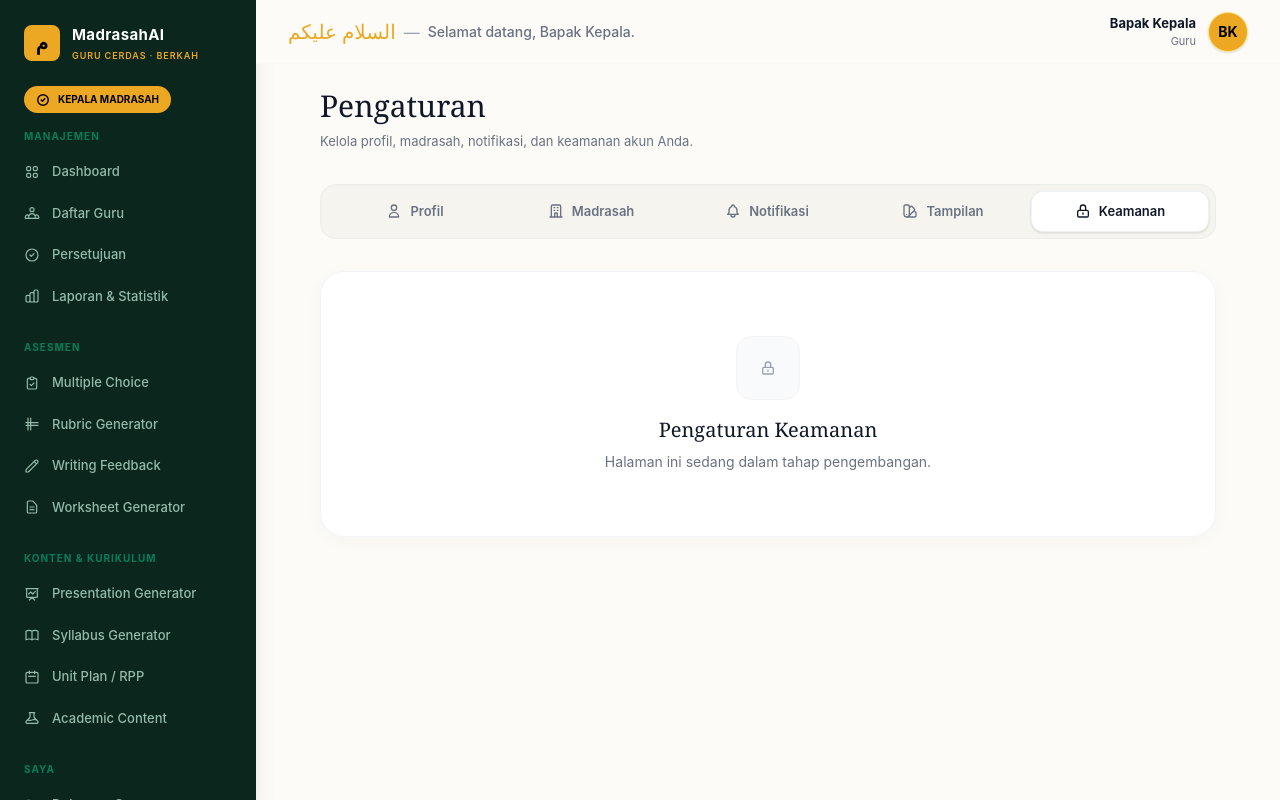
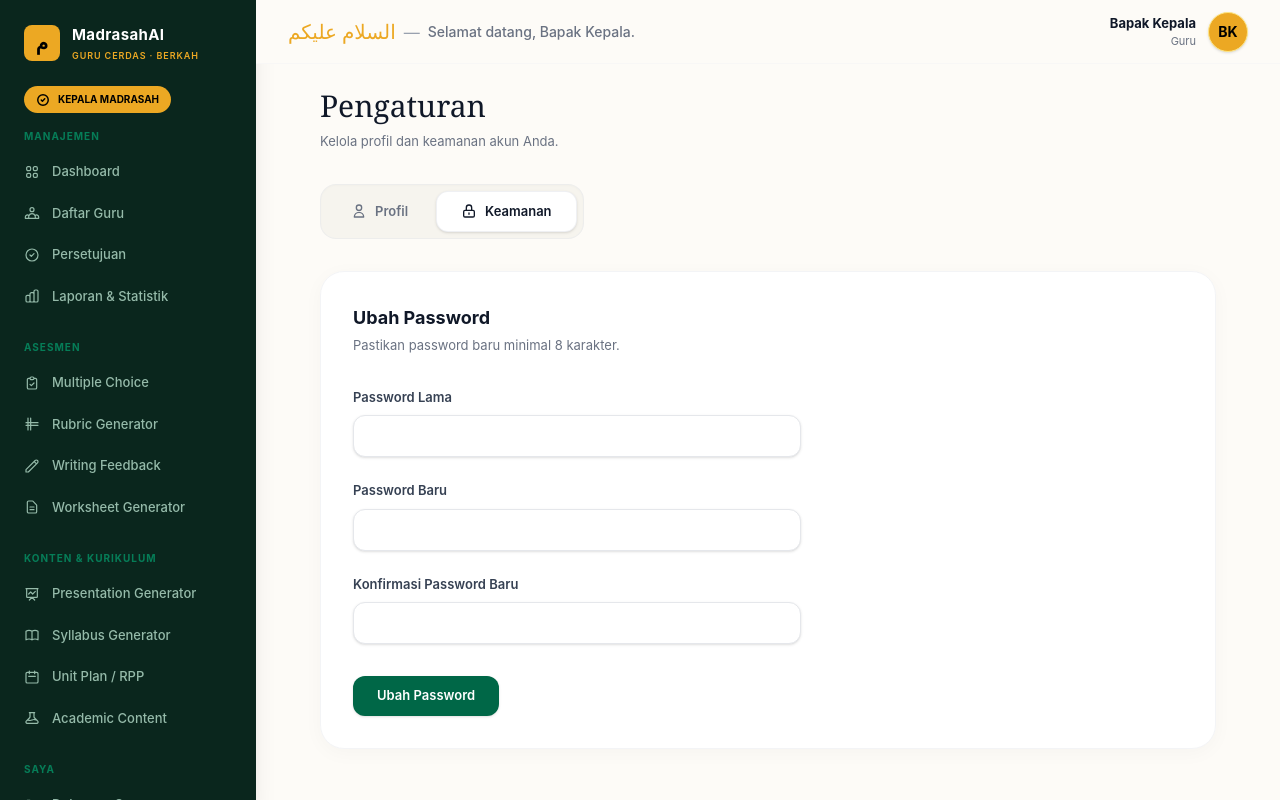
Before and after one commit to sanddyyaure14/project_madrasah, a Next.js app in the folder frontend-web/: page /dashboard/kepsek/settings in a window 1280 px wide. Both pictures are taken after a click on the button "Keamanan". Built offline with nearby package versions, Linux system fonts and the light colour scheme; no server answers.

Commit message:
membenarkan setting kepsek

```diff
--- a/frontend-web/src/app/dashboard/kepsek/settings/page.js
+++ b/frontend-web/src/app/dashboard/kepsek/settings/page.js
@@ -2,38 +2,127 @@
 
 import { useState, useEffect } from "react";
 
-export default function SettingsPage() {
+const API_URL = process.env.NEXT_PUBLIC_API_URL || "";
+
+export default function KepsekSettingsPage() {
   const [activeTab, setActiveTab] = useState("Profil");
-  const [user, setUser] = useState({
-    nama_lengkap: "K.H. Abdullah Rahman, M.Pd.",
-    email: "kepala@madrasah.id",
-    role: "kepala_sekolah"
+
+  // ── Profil state ──────────────────────────────────────────────────────────
+  const [namaLengkap, setNamaLengkap] = useState("");
+  const [email, setEmail]             = useState("");
+  const [noHp, setNoHp]               = useState("");
+  const [nip, setNip]                 = useState("");
+  const [loadingProfile, setLoadingProfile] = useState(true);
+  const [savingProfile, setSavingProfile]   = useState(false);
+  const [profileMsg, setProfileMsg]         = useState({ type: "", text: "" });
+
+  // ── Password state ────────────────────────────────────────────────────────
+  const [passwordLama, setPasswordLama]   = useState("");
+  const [passwordBaru, setPasswordBaru]   = useState("");
+  const [konfirmasi, setKonfirmasi]       = useState("");
+  const [savingPw, setSavingPw]           = useState(false);
+  const [pwMsg, setPwMsg]                 = useState({ type: "", text: "" });
+
+  const tabs = [
+    { id: "Profil",    icon: <svg className="w-4 h-4" fill="none" stroke="currentColor" viewBox="0 0 24 24"><path strokeLinecap="round" strokeLinejoin="round" strokeWidth={2} d="M16 7a4 4 0 11-8 0 4 4 0 018 0zM12 14a7 7 0 00-7 7h14a7 7 0 00-7-7z" /></svg> },
+    { id: "Keamanan",  icon: <svg className="w-4 h-4" fill="none" stroke="currentColor" viewBox="0 0 24 24"><path strokeLinecap="round" strokeLinejoin="round" strokeWidth={2} d="M12 15v2m-6 4h12a2 2 0 002-2v-6a2 2 0 00-2-2H6a2 2 0 00-2 2v6a2 2 0 002 2zm10-10V7a4 4 0 00-8 0v4h8z" /></svg> },
+  ];
+
+  const getInitials = (name) =>
+    name?.split(" ").map(n => n[0]).join("").substring(0, 2).toUpperCase() || "KA";
+
+  // ── Fetch profil dari backend ─────────────────────────────────────────────
+  useEffect(() => {
+    const fetchProfile = async () => {
+      setLoadingProfile(true);
+      try {
+        const token = sessionStorage.getItem("accessToken");
+        if (!token) return;
+        const res = await fetch(`${API_URL}/api/kepsek/profile`, {
+          headers: { Authorization: `Bearer ${token}` },
         });
-
-  useEffect(() => {
-    try {
-      const userData = JSON.parse(sessionStorage.getItem("user"));
-      if (userData) {
-        setUser(userData);
+        const json = await res.json();
+        if (json.success && json.data) {
+          const d = json.data;
+          setNamaLengkap(d.nama_lengkap || "");
+          setEmail(d.email || "");
+          setNoHp(d.no_hp || "");
+          setNip(d.nip || "");
+          // Simpan ke sessionStorage supaya sidebar langsung update
+          const stored = JSON.parse(sessionStorage.getItem("user") || "{}");
+          sessionStorage.setItem("user", JSON.stringify({ ...stored, ...d }));
         }
-    } catch (e) {}
+      } catch (e) {
+        console.error("Gagal fetch profil:", e);
+      } finally {
+        setLoadingProfile(false);
+      }
+    };
+    fetchProfile();
   }, []);
 
-  const tabs = [
-    { id: "Profil", icon: <svg className="w-4 h-4" fill="none" stroke="currentColor" viewBox="0 0 24 24"><path strokeLinecap="round" strokeLinejoin="round" strokeWidth={2} d="M16 7a4 4 0 11-8 0 4 4 0 018 0zM12 14a7 7 0 00-7 7h14a7 7 0 00-7-7z" /></svg> },
-    { id: "Madrasah", icon: <svg className="w-4 h-4" fill="none" stroke="currentColor" viewBox="0 0 24 24"><path strokeLinecap="round" strokeLinejoin="round" strokeWidth={2} d="M19 21V5a2 2 0 00-2-2H7a2 2 0 00-2 2v16m14 0h2m-2 0h-5m-9 0H3m2 0h5M9 7h1m-1 4h1m4-4h1m-1 4h1m-5 10v-5a1 1 0 011-1h2a1 1 0 011 1v5m-4 0h4" /></svg> },
-    { id: "Notifikasi", icon: <svg className="w-4 h-4" fill="none" stroke="currentColor" viewBox="0 0 24 24"><path strokeLinecap="round" strokeLinejoin="round" strokeWidth={2} d="M15 17h5l-1.405-1.405A2.032 2.032 0 0118 14.158V11a6.002 6.002 0 00-4-5.659V5a2 2 0 10-4 0v.341C7.67 6.165 6 8.388 6 11v3.159c0 .538-.214 1.055-.595 1.436L4 17h5m6 0v1a3 3 0 11-6 0v-1m6 0H9" /></svg> },
-    { id: "Tampilan", icon: <svg className="w-4 h-4" fill="none" stroke="currentColor" viewBox="0 0 24 24"><path strokeLinecap="round" strokeLinejoin="round" strokeWidth={2} d="M7 21a4 4 0 01-4-4V5a2 2 0 012-2h4a2 2 0 012 2v12a4 4 0 01-4 4zm0 0h12a2 2 0 002-2v-4a2 2 0 00-2-2h-2.343M11 7.343l1.657-1.657a2 2 0 012.828 0l2.829 2.829a2 2 0 010 2.828l-8.486 8.485M7 17h.01" /></svg> },
-    { id: "Keamanan", icon: <svg className="w-4 h-4" fill="none" stroke="currentColor" viewBox="0 0 24 24"><path strokeLinecap="round" strokeLinejoin="round" strokeWidth={2} d="M12 15v2m-6 4h12a2 2 0 002-2v-6a2 2 0 00-2-2H6a2 2 0 00-2 2v6a2 2 0 002 2zm10-10V7a4 4 0 00-8 0v4h8z" /></svg> }
-  ];
-
-  const getInitials = (name) => {
-    return name?.split(" ").map(n => n[0]).join("").substring(0, 2).toUpperCase() || "KA";
+  // ── Simpan profil ─────────────────────────────────────────────────────────
+  const handleSaveProfile = async (e) => {
+    e.preventDefault();
+    if (!namaLengkap.trim()) {
+      setProfileMsg({ type: "error", text: "Nama lengkap wajib diisi." });
+      return;
+    }
+    setSavingProfile(true);
+    setProfileMsg({ type: "", text: "" });
+    try {
+      const token = sessionStorage.getItem("accessToken");
+      const res = await fetch(`${API_URL}/api/kepsek/profile`, {
+        method: "PUT",
+        headers: { "Content-Type": "application/json", Authorization: `Bearer ${token}` },
+        body: JSON.stringify({ nama_lengkap: namaLengkap.trim(), no_hp: noHp.trim() || null, nip: nip.trim() || null }),
+      });
+      const json = await res.json();
+      if (!res.ok) throw new Error(json.message || "Gagal menyimpan profil.");
+      // Update sessionStorage
+      const stored = JSON.parse(sessionStorage.getItem("user") || "{}");
+      sessionStorage.setItem("user", JSON.stringify({ ...stored, nama_lengkap: namaLengkap.trim() }));
+      setProfileMsg({ type: "success", text: "Profil berhasil diperbarui." });
+    } catch (err) {
+      setProfileMsg({ type: "error", text: err.message });
+    } finally {
+      setSavingProfile(false);
+    }
   };
 
-  const handleSave = (e) => {
+  // ── Ganti password ────────────────────────────────────────────────────────
+  const handleChangePassword = async (e) => {
     e.preventDefault();
-    alert("Profil berhasil diperbarui!");
+    if (!passwordLama || !passwordBaru || !konfirmasi) {
+      setPwMsg({ type: "error", text: "Semua field wajib diisi." });
+      return;
+    }
+    if (passwordBaru !== konfirmasi) {
+      setPwMsg({ type: "error", text: "Password baru dan konfirmasi tidak cocok." });
+      return;
+    }
+    if (passwordBaru.length < 8) {
+      setPwMsg({ type: "error", text: "Password baru minimal 8 karakter." });
+      return;
+    }
+    setSavingPw(true);
+    setPwMsg({ type: "", text: "" });
+    try {
+      const token = sessionStorage.getItem("accessToken");
+      const res = await fetch(`${API_URL}/api/guru/change-password`, {
+        method: "PUT",
+        headers: { "Content-Type": "application/json", Authorization: `Bearer ${token}` },
+        body: JSON.stringify({ password_lama: passwordLama, password_baru: passwordBaru }),
+      });
+      const json = await res.json();
+      if (!res.ok) throw new Error(json.message || "Gagal mengubah password.");
+      setPwMsg({ type: "success", text: "Password berhasil diubah." });
+      setPasswordLama(""); setPasswordBaru(""); setKonfirmasi("");
+    } catch (err) {
+      setPwMsg({ type: "error", text: err.message });
+    } finally {
+      setSavingPw(false);
+    }
   };
 
   return (
@@ -42,17 +131,19 @@ export default function SettingsPage() {
       {/* Header */}
       <div>
         <h1 className="text-3xl font-serif text-gray-900 m-0">Pengaturan</h1>
-        <p className="text-[13px] text-gray-500 m-0 mt-2">Kelola profil, madrasah, notifikasi, dan keamanan akun Anda.</p>
+        <p className="text-[13px] text-gray-500 m-0 mt-2">Kelola profil dan keamanan akun Anda.</p>
       </div>
 
       {/* Tabs */}
-      <div className="flex items-center justify-between bg-[#F6F4EE] p-1.5 rounded-2xl border border-gray-200/50 shadow-[inset_0_1px_2px_rgba(0,0,0,0.02)] overflow-x-auto hidden-scrollbar">
+      <div className="flex items-center gap-1 bg-[#F6F4EE] p-1.5 rounded-2xl border border-gray-200/50 shadow-[inset_0_1px_2px_rgba(0,0,0,0.02)] w-fit">
         {tabs.map((tab) => (
           <button
             key={tab.id}
             onClick={() => setActiveTab(tab.id)}
-            className={`flex items-center justify-center gap-2 px-6 py-2.5 rounded-xl text-[13px] font-semibold transition-all flex-1 whitespace-nowrap ${
-              activeTab === tab.id ? "bg-white text-gray-900 shadow-sm border border-gray-200/60" : "text-gray-500 hover:text-gray-700 hover:bg-white/40"
+            className={`flex items-center gap-2 px-6 py-2.5 rounded-xl text-[13px] font-semibold transition-all whitespace-nowrap ${
+              activeTab === tab.id
+                ? "bg-white text-gray-900 shadow-sm border border-gray-200/60"
+                : "text-gray-500 hover:text-gray-700 hover:bg-white/40"
             }`}
           >
             {tab.icon}
@@ -61,32 +152,41 @@ export default function SettingsPage() {
         ))}
       </div>
 
-      {/* Profil Akun Section */}
+      {/* ── TAB PROFIL ── */}
       {activeTab === "Profil" && (
-        <div className="bg-white rounded-3xl shadow-[0_4px_20px_rgb(0,0,0,0.03)] border border-gray-100 p-8 animate-in fade-in slide-in-from-bottom-2 duration-300">
-
+        <div className="bg-white rounded-3xl shadow-[0_4px_20px_rgb(0,0,0,0.03)] border border-gray-100 p-8">
           <div className="mb-8">
             <h3 className="text-lg font-bold text-gray-900 m-0">Profil Akun</h3>
             <p className="text-[13px] text-gray-500 m-0 mt-1">Informasi yang akan tampil di seluruh aplikasi.</p>
           </div>
 
+          {/* Avatar */}
           <div className="flex items-center gap-4 mb-10">
             <div className="w-16 h-16 rounded-full bg-[#ECA823] text-black font-bold flex items-center justify-center text-xl shadow-sm border-2 border-amber-200">
-              {getInitials(user.nama_lengkap)}
+              {getInitials(namaLengkap)}
             </div>
             <div>
-              <h4 className="text-[15px] font-bold text-gray-900 m-0">{user.nama_lengkap}</h4>
-              <p className="text-[13px] text-gray-500 m-0 mt-0.5">{user.role === 'kepala_sekolah' ? 'Kepala Madrasah' : 'Guru'}</p>
+              <h4 className="text-[15px] font-bold text-gray-900 m-0">{namaLengkap || "—"}</h4>
+              <p className="text-[13px] text-gray-500 m-0 mt-0.5">Kepala Madrasah</p>
             </div>
           </div>
 
-          <form onSubmit={handleSave} className="space-y-6">
+          {loadingProfile ? (
+            <div className="flex items-center gap-2 text-sm text-gray-400 py-4">
+              <span className="w-4 h-4 border-2 border-gray-300 border-t-emerald-500 rounded-full animate-spin" />
+              Memuat profil...
+            </div>
+          ) : (
+            <form onSubmit={handleSaveProfile} className="space-y-6">
               <div className="grid grid-cols-1 md:grid-cols-2 gap-6">
                 <div>
-                <label className="block text-[13px] text-gray-700 mb-2 font-semibold">Nama Lengkap</label>
+                  <label className="block text-[13px] text-gray-700 mb-2 font-semibold">
+                    Nama Lengkap <span className="text-red-500">*</span>
+                  </label>
                   <input
                     type="text"
-                  defaultValue={user.nama_lengkap}
+                    value={namaLengkap}
+                    onChange={e => setNamaLengkap(e.target.value)}
                     className="w-full px-4 py-2.5 bg-white rounded-xl border border-gray-200 text-sm focus:outline-none focus:ring-2 focus:ring-emerald-500/20 focus:border-emerald-500 transition-all shadow-sm"
                   />
                 </div>
@@ -94,59 +194,118 @@ export default function SettingsPage() {
                   <label className="block text-[13px] text-gray-700 mb-2 font-semibold">Email</label>
                   <input
                     type="email"
-                  defaultValue={user.email}
-                  className="w-full px-4 py-2.5 bg-white rounded-xl border border-gray-200 text-sm focus:outline-none focus:ring-2 focus:ring-emerald-500/20 focus:border-emerald-500 transition-all shadow-sm"
+                    value={email}
+                    readOnly
+                    className="w-full px-4 py-2.5 bg-gray-50 text-gray-500 rounded-xl border border-gray-200 text-sm shadow-sm cursor-not-allowed"
                   />
                 </div>
                 <div>
                   <label className="block text-[13px] text-gray-700 mb-2 font-semibold">No. Telepon</label>
                   <input
                     type="text"
-                  defaultValue="08xx-xxxx-xxxx"
+                    value={noHp}
+                    onChange={e => setNoHp(e.target.value)}
+                    placeholder="cth. 08123456789"
                     className="w-full px-4 py-2.5 bg-white rounded-xl border border-gray-200 text-sm focus:outline-none focus:ring-2 focus:ring-emerald-500/20 focus:border-emerald-500 transition-all shadow-sm"
                   />
                 </div>
                 <div>
-                <label className="block text-[13px] text-gray-700 mb-2 font-semibold">Jabatan</label>
+                  <label className="block text-[13px] text-gray-700 mb-2 font-semibold">NIP</label>
                   <input
                     type="text"
-                  defaultValue={user.role === 'kepala_sekolah' ? 'Kepala Madrasah' : 'Guru'}
-                  readOnly
-                  className="w-full px-4 py-2.5 bg-gray-50 text-gray-600 rounded-xl border border-gray-200 text-sm focus:outline-none shadow-sm cursor-not-allowed"
+                    value={nip}
+                    onChange={e => setNip(e.target.value)}
+                    placeholder="cth. 198001012005011001"
+                    className="w-full px-4 py-2.5 bg-white rounded-xl border border-gray-200 text-sm focus:outline-none focus:ring-2 focus:ring-emerald-500/20 focus:border-emerald-500 transition-all shadow-sm"
                   />
                 </div>
               </div>
 
-            <div>
-              <label className="block text-[13px] text-gray-700 mb-2 font-semibold">Bio Singkat</label>
-              <textarea
-                rows="3"
-                placeholder="Tentang Anda..."
-                className="w-full px-4 py-3 bg-white rounded-xl border border-gray-200 text-sm focus:outline-none focus:ring-2 focus:ring-emerald-500/20 focus:border-emerald-500 transition-all shadow-sm resize-none"
-              ></textarea>
+              {profileMsg.text && (
+                <div className={`flex items-center gap-2 px-4 py-3 rounded-xl text-sm font-medium ${
+                  profileMsg.type === "success"
+                    ? "bg-emerald-50 text-emerald-700 border border-emerald-200"
+                    : "bg-red-50 text-red-700 border border-red-200"
+                }`}>
+                  {profileMsg.type === "success" ? "✓" : "⚠"} {profileMsg.text}
                 </div>
+              )}
 
               <div className="pt-2">
                 <button
                   type="submit"
-                className="px-6 py-2.5 text-[13px] font-semibold text-white bg-[#006747] rounded-xl shadow-sm hover:bg-[#005238] transition-colors"
+                  disabled={savingProfile}
+                  className="flex items-center gap-2 px-6 py-2.5 text-[13px] font-semibold text-white bg-[#006747] rounded-xl shadow-sm hover:bg-[#005238] transition-colors disabled:opacity-60"
                 >
-                Simpan Perubahan
+                  {savingProfile ? (
+                    <><span className="w-3.5 h-3.5 border-2 border-white border-t-transparent rounded-full animate-spin" /> Menyimpan...</>
+                  ) : "Simpan Perubahan"}
                 </button>
               </div>
             </form>
-
+          )}
         </div>
       )}
 
-      {/* Tab Content Placeholder */}
-      {activeTab !== "Profil" && (
-        <div className="bg-white rounded-3xl shadow-[0_4px_20px_rgb(0,0,0,0.03)] border border-gray-100 p-16 text-center animate-in fade-in slide-in-from-bottom-2 duration-300">
-          <div className="w-16 h-16 bg-gray-50 text-gray-400 rounded-2xl flex items-center justify-center mx-auto mb-4 border border-gray-100">
-            {tabs.find(t => t.id === activeTab)?.icon}
+      {/* ── TAB KEAMANAN ── */}
+      {activeTab === "Keamanan" && (
+        <div className="bg-white rounded-3xl shadow-[0_4px_20px_rgb(0,0,0,0.03)] border border-gray-100 p-8">
+          <div className="mb-8">
+            <h3 className="text-lg font-bold text-gray-900 m-0">Ubah Password</h3>
+            <p className="text-[13px] text-gray-500 m-0 mt-1">Pastikan password baru minimal 8 karakter.</p>
           </div>
-          <h3 className="text-xl font-serif text-gray-900 m-0 mb-2">Pengaturan {activeTab}</h3>
-          <p className="text-sm text-gray-500 m-0">Halaman ini sedang dalam tahap pengembangan.</p>
+
+          <form onSubmit={handleChangePassword} className="space-y-6 max-w-md">
+            <div>
+              <label className="block text-[13px] text-gray-700 mb-2 font-semibold">Password Lama</label>
+              <input
+                type="password"
+                value={passwordLama}
+                onChange={e => setPasswordLama(e.target.value)}
+                className="w-full px-4 py-2.5 bg-white rounded-xl border border-gray-200 text-sm focus:outline-none focus:ring-2 focus:ring-emerald-500/20 focus:border-emerald-500 transition-all shadow-sm"
+              />
+            </div>
+            <div>
+              <label className="block text-[13px] text-gray-700 mb-2 font-semibold">Password Baru</label>
+              <input
+                type="password"
+                value={passwordBaru}
+                onChange={e => setPasswordBaru(e.target.value)}
+                className="w-full px-4 py-2.5 bg-white rounded-xl border border-gray-200 text-sm focus:outline-none focus:ring-2 focus:ring-emerald-500/20 focus:border-emerald-500 transition-all shadow-sm"
+              />
+            </div>
+            <div>
+              <label className="block text-[13px] text-gray-700 mb-2 font-semibold">Konfirmasi Password Baru</label>
+              <input
+                type="password"
+                value={konfirmasi}
+                onChange={e => setKonfirmasi(e.target.value)}
+                className="w-full px-4 py-2.5 bg-white rounded-xl border border-gray-200 text-sm focus:outline-none focus:ring-2 focus:ring-emerald-500/20 focus:border-emerald-500 transition-all shadow-sm"
+              />
+            </div>
+
+            {pwMsg.text && (
+              <div className={`flex items-center gap-2 px-4 py-3 rounded-xl text-sm font-medium ${
+                pwMsg.type === "success"
+                  ? "bg-emerald-50 text-emerald-700 border border-emerald-200"
+                  : "bg-red-50 text-red-700 border border-red-200"
+              }`}>
+                {pwMsg.type === "success" ? "✓" : "⚠"} {pwMsg.text}
+              </div>
+            )}
+
+            <div className="pt-2">
+              <button
+                type="submit"
+                disabled={savingPw}
+                className="flex items-center gap-2 px-6 py-2.5 text-[13px] font-semibold text-white bg-[#006747] rounded-xl shadow-sm hover:bg-[#005238] transition-colors disabled:opacity-60"
+              >
+                {savingPw ? (
+                  <><span className="w-3.5 h-3.5 border-2 border-white border-t-transparent rounded-full animate-spin" /> Menyimpan...</>
+                ) : "Ubah Password"}
+              </button>
+            </div>
+          </form>
         </div>
       )}
 
```
Lines whose indentation alone changed are shown as unchanged.
